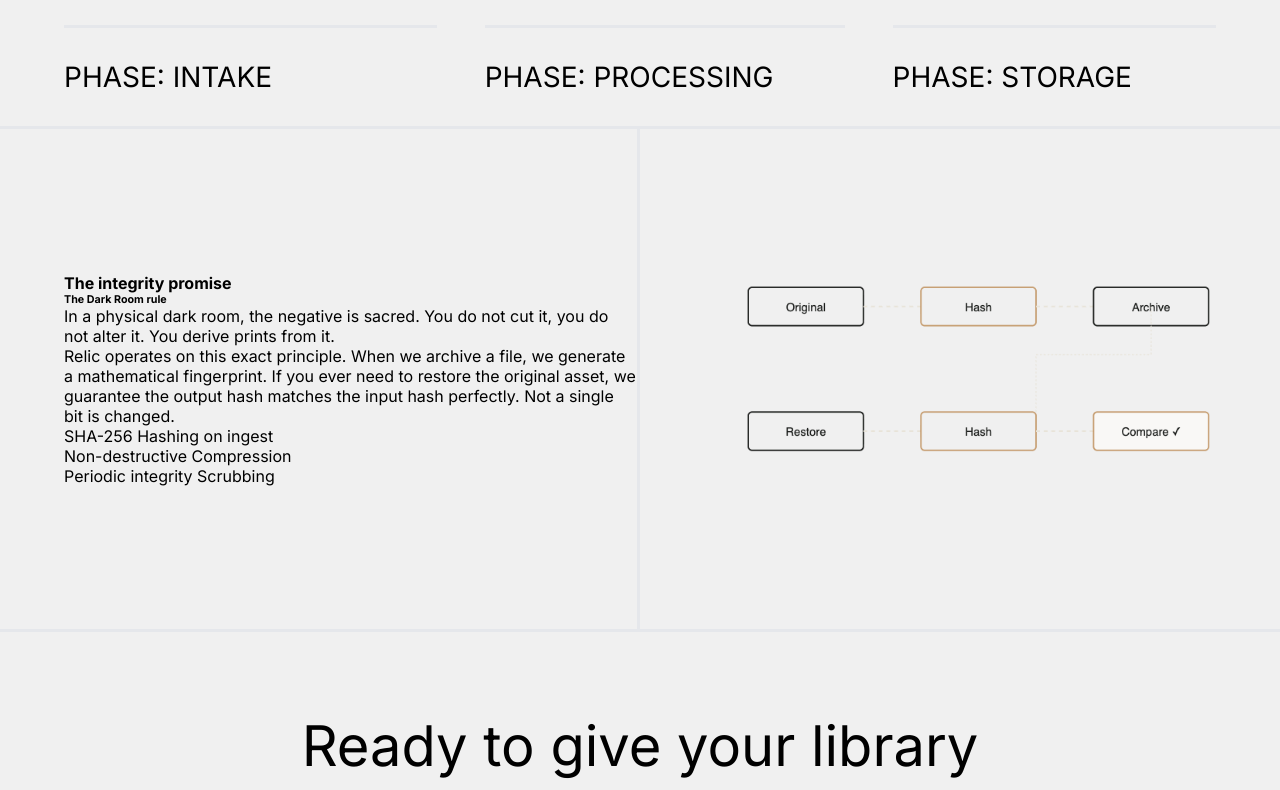
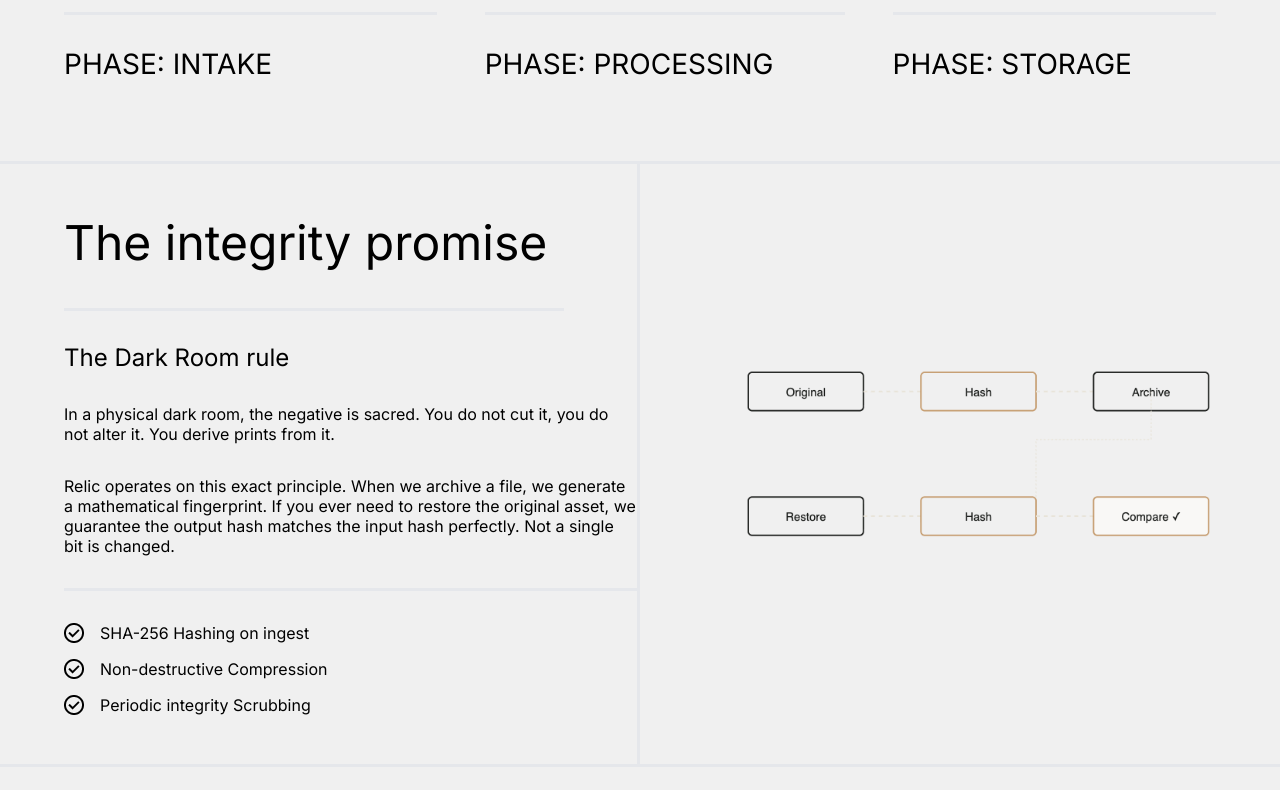
Before and after one commit to Koded0214h/relic, a React (Vite) app in the folder frontend/: page / in a window 1280 px wide. Shown: the part 1640-2430 px from the top of the page. Built offline with nearby package versions, Linux system fonts and the light colour scheme.

Commit message:
feat: enhance styling and layout for Integrity, Hero, Process, and NavBar components; add responsive adjustments and new assets

```diff
--- a/frontend/src/components/Footer.css
+++ b/frontend/src/components/Footer.css
@@ -40,6 +40,13 @@
 
 
 
+@media (max-width: 1150px) {
+    .footer-content {
+        width: 90%;
+    }
+}
+
+
 @media (max-width: 500px) {
     footer p {
         font-size: 14px;
--- a/frontend/src/components/Hero.css
+++ b/frontend/src/components/Hero.css
@@ -71,7 +71,7 @@
 
 @media (max-width: 1150px) {
     .hero {
-        max-width: 70%;
+        max-width: 80%;
     }
 }
 
@@ -87,9 +87,17 @@
     }
 }
 
-@media (max-width: 700px) {
+@media (max-width: 770px) {
     .hero  h1 {
         font-size: 4.5rem;
+    }
+
+    .hero .btns {
+        flex-direction: column;
+    }
+
+    .hero .btns a {
+        text-align: center;
     }
 }
 
--- a/frontend/src/components/Integrity.css
+++ b/frontend/src/components/Integrity.css
@@ -2,7 +2,7 @@
     display: flex;
     justify-content: center;
     align-items: center;
-    margin-top: 2em;
+    margin-top: 5em;
     border-top: 3px solid #E5E7EB;
     border-bottom: 3px solid #E5E7EB;
     width: 100%;
@@ -24,12 +24,77 @@
 
 .integrity .left {
     border-right: 3px solid #E5E7EB;
-    height: 500px;
+    height: 600px;
     display: flex;
     flex-direction: column;
     justify-content: center;
+    gap: 2em;
+}
+
+.integrity .left h4 {
+    font-size: 3rem;
+    font-weight: 400;
+    border-bottom: 3px solid #E5E7EB;
+    padding-bottom: .75em;
+    width: 500px;
+}
+
+.integrity .left h6 {
+    font-size: 1.5rem;
+    font-weight: 400;
+}
+
+.integrity .left p {
+    font-size: 1rem;
+}
+
+.integrity .left ul {
+    border-top: 3px solid #E5E7EB;
+    padding-top: 2em;
+    display: flex;
+    flex-direction: column;
+    gap: 1em;
+}
+
+.integrity .left ul li {
+    display: flex;
+    align-items: center;
+    gap: 1em;
+}
+
+.integrity .left ul p {
+    font-size: 1rem;
 }
 
 .integrity .right img {
     height: 300px;
 }
+
+
+
+@media (max-width: 1150px) {
+    .integrity .right img {
+        height: 250px;
+    }
+
+    .integrity .left h4 {
+        font-size: 2.5rem;
+        width: 400px;
+    }
+
+    .integrity .left p {
+        font-size: .75rem;
+        padding-right: 2em;
+    }
+}
+
+@media (max-width: 1000) {
+    .integrity .left h4 {
+        font-size: .5rem;
+        width: 100px;
+    }
+
+    .integrity .left h6 {
+        font-size: 1rem;
+    }
+}
--- a/frontend/src/components/Integrity.tsx
+++ b/frontend/src/components/Integrity.tsx
@@ -21,9 +21,9 @@
                     </p>
 
                     <ul>
-                        <li>SHA-256 Hashing on ingest</li>
-                        <li>Non-destructive Compression</li>
-                        <li>Periodic integrity Scrubbing</li>
+                        <li><img src="../../public/check_round.png" alt="" /><p>SHA-256 Hashing on ingest</p></li>
+                        <li><img src="../../public/check_round.png" alt="" /><p>Non-destructive Compression</p></li>
+                        <li><img src="../../public/check_round.png" alt="" /><p>Periodic integrity Scrubbing</p></li>
                     </ul>
                 </div>
 
--- a/frontend/src/components/NavBar.css
+++ b/frontend/src/components/NavBar.css
@@ -50,12 +50,12 @@
 .hamburger-menu .menu {
     background: transparent;
     border: none;
-    color: #FF8C00;
+    color: #000000;
     display: none;
 }
 
 
-@media (max-width: 700px) {
+@media (max-width: 760px) {
     .navbar {
         position: relative;
     }
@@ -73,7 +73,7 @@
         left: 0;
         background-color: #131313;
         border: 1px solid #888888;
-        height: 50vh;
+        height: 40vh;
         padding: 5em 0;
         align-items: center;
         justify-content: flex-start;
@@ -91,10 +91,12 @@
 
     .nav-right a {
         font-size: 2rem;
+        color: #E7E5EB;
     }
 
     .get-started a {
         font-size: 1rem;
+        color: #E5E7EB;
     }
 }
 
--- a/frontend/src/components/Process.css
+++ b/frontend/src/components/Process.css
@@ -2,13 +2,14 @@
     display: flex;
     justify-content: center;
     width: 100%;
-    margin-top: 2em;
+    margin-top: 3em;
+    border-top: 3px solid #E5E7EB;
+    padding-top: 3em;
 }
 
 .process-content {
     width: 90%;
     text-align: center;
-    margin-top: 5em;
     display: flex;
     flex-direction: column;
 }
@@ -90,7 +91,17 @@
 
 @media (max-width: 1150px) {
     .process-content {
-        max-width: 70%;
+        max-width: 90%;
+    }
+}
+
+@media (max-width: 1030px) {
+    .process .card .mid p {
+        font-size: 1rem;
+    }
+
+    .process .card .bottom p {
+        font-size: 1.25rem;
     }
 }
 
```
Also changed, not shown: frontend/public/check_round.png (added).
